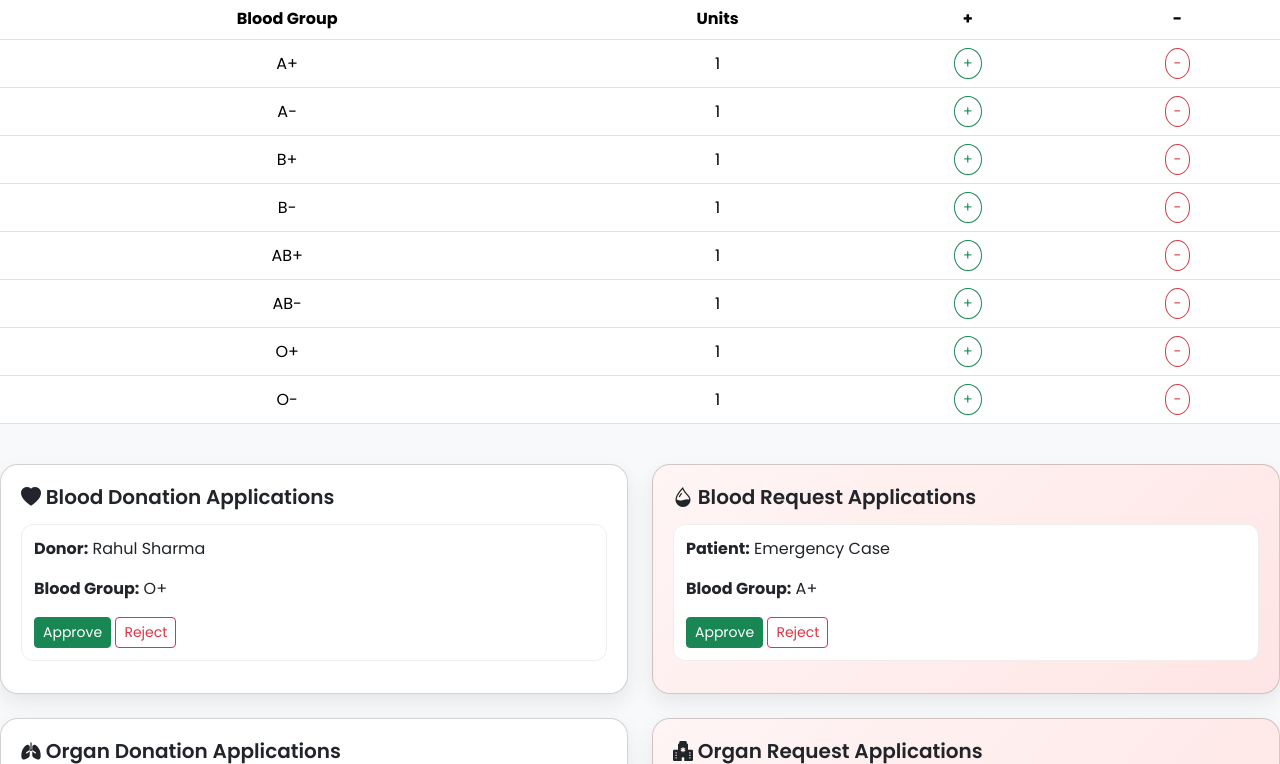
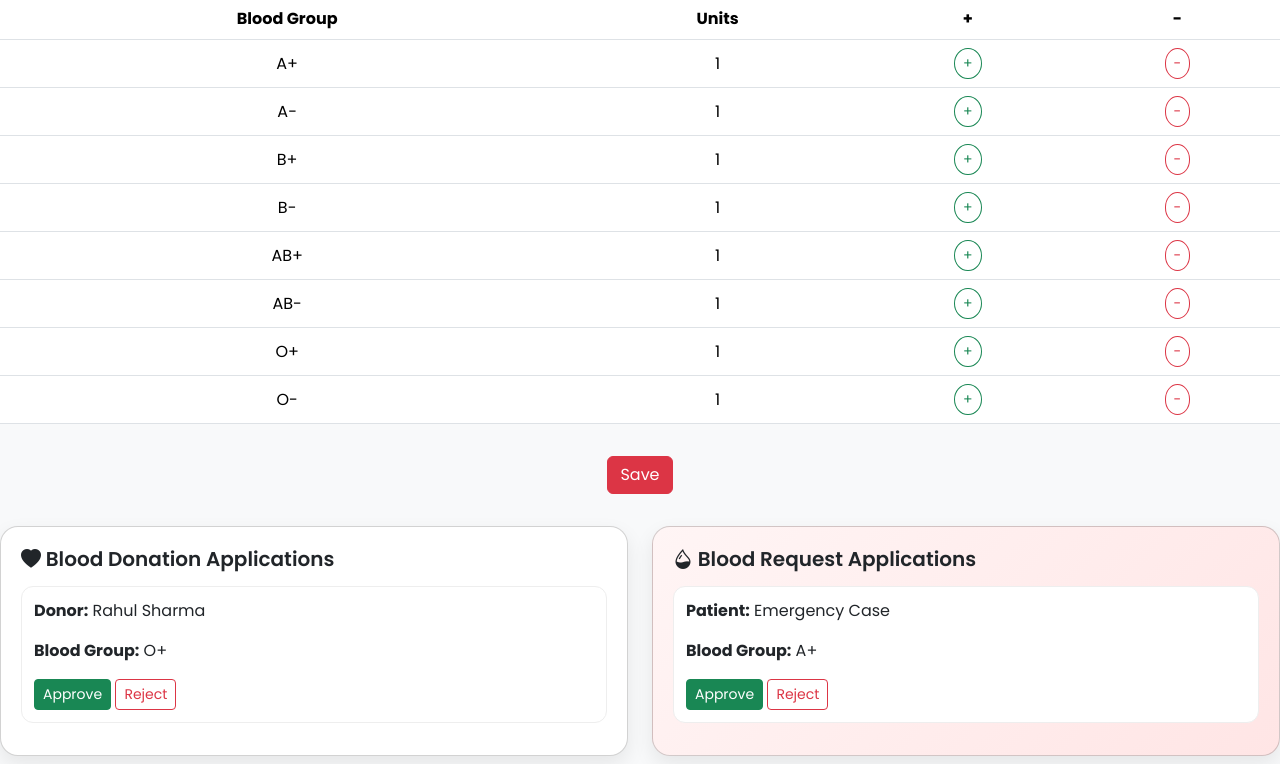
Before and after one commit to parthpetkar24/Projects, a Django app: page /hospital_dashboard/ in a window 1280 px wide. Shown: the part 329-1093 px from the top of the page. Run offline with Django 5.2, Linux system fonts and the light colour scheme; a user stored in the database is signed in; tables that the repository leaves empty hold one stand-in row (values such as "Sample post").

Commit message:
Hospital Dashboard changes

```diff
--- a/Blood_and_Organ_Donation_Finder/blood_and_organ_donation/home/views.py
+++ b/Blood_and_Organ_Donation_Finder/blood_and_organ_donation/home/views.py
@@ -333,7 +333,7 @@ def user_dashboard(request):
 def hospital_dashboard(request):
     profile=request.user.hospitalprofile
     if request.method=="POST":
-        profile.aplusunit=request.POST.get('aplusunit',profile.aplusunit)
+        profile.aplusunit=int(request.POST.get('aplusunit',profile.aplusunit))
         profile.aminusunit=request.POST.get('aminusunit',profile.aminusunit)
         profile.bplusunit=request.POST.get('bplusunit',profile.bplusunit)
         profile.bminusunit=request.POST.get('bminusunit',profile.bminusunit)
--- a/Blood_and_Organ_Donation_Finder/blood_and_organ_donation/templates/hospital_dashboard.html
+++ b/Blood_and_Organ_Donation_Finder/blood_and_organ_donation/templates/hospital_dashboard.html
@@ -30,135 +30,137 @@
   <tbody>
     <tr>
       <td>A+</td>
-      <td id="Aplus">{{user.hospitalprofile.aplusunit}}</td>
+      <td id="aplus_display">{{user.hospitalprofile.aplusunit}}</td>
       <input type="hidden" name="aplusunit"  id="aplus_store" value="{{ user.hospitalprofile.aplusunit }}">
 
       <td>
-        <button  type="button" class="btn btn-sm btn-outline-success" onclick="increaseUnit('Aplus')">
+        <button  type="button" class="btn btn-sm btn-outline-success" onclick="increaseUnit('aplus')">
           +
         </button>
       </td>
       <td>
-        <button type="button" class="btn btn-sm btn-outline-danger" onclick="decreaseUnit('Aplus')">
+        <button type="button" class="btn btn-sm btn-outline-danger" onclick="decreaseUnit('aplus')">
           -
         </button>
       </td>
     </tr>
+        <tr>
+      <td>A-</td>
+      <td id="aminus_display">{{user.hospitalprofile.aminusunit}}</td>
+      <input type="hidden" name="aminusunit"  id="aminus_store" value="{{ user.hospitalprofile.aminusunit }}">
 
-    <tr>
-      <td>A-</td>
-      <td id="A-" name="aminusunit">{{user.hospitalprofile.aminusunit}}</td>
       <td>
-        <button class="btn btn-sm btn-outline-success"
-                onclick="increaseUnit('A-')">
+        <button  type="button" class="btn btn-sm btn-outline-success" onclick="increaseUnit('aminus')">
           +
         </button>
       </td>
       <td>
-        <button class="btn btn-sm btn-outline-danger"
-                onclick="decreaseUnit('A-')">
+        <button type="button" class="btn btn-sm btn-outline-danger" onclick="decreaseUnit('aminus')">
           -
         </button>
       </td>
     </tr>
-    <tr>
+        <tr>
       <td>B+</td>
-      <td id="B+" name="bplusunit">{{user.hospitalprofile.bplusunit}}</td>
+      <td id="bplus_display">{{user.hospitalprofile.bplusunit}}</td>
+      <input type="hidden" name="bplusunit"  id="bplus_store" value="{{ user.hospitalprofile.bplusunit }}">
+
       <td>
-        <button class="btn btn-sm btn-outline-success"
-                onclick="increaseUnit('B+')">
+        <button  type="button" class="btn btn-sm btn-outline-success" onclick="increaseUnit('bplus')">
           +
         </button>
       </td>
       <td>
-        <button class="btn btn-sm btn-outline-danger"
-                onclick="decreaseUnit('B+')">
+        <button type="button" class="btn btn-sm btn-outline-danger" onclick="decreaseUnit('bplus')">
           -
         </button>
       </td>
     </tr>
-    <tr>
+        <tr>
       <td>B-</td>
-      <td id="B-" name="bminusunit">{{user.hospitalprofile.bminusunit}}</td>
+      <td id="bminus_display">{{user.hospitalprofile.aplusunit}}</td>
+      <input type="hidden" name="bminusunit"  id="bminus_store" value="{{ user.hospitalprofile.bminusunit }}">
+
       <td>
-        <button class="btn btn-sm btn-outline-success"
-                onclick="increaseUnit('B-')">
+        <button  type="button" class="btn btn-sm btn-outline-success" onclick="increaseUnit('bminus')">
           +
         </button>
       </td>
       <td>
-        <button class="btn btn-sm btn-outline-danger"
-                onclick="decreaseUnit('B-')">
+        <button type="button" class="btn btn-sm btn-outline-danger" onclick="decreaseUnit('bminus')">
           -
         </button>
       </td>
     </tr>
-    <tr>
+        <tr>
       <td>AB+</td>
-      <td id="AB+" name="abplusunit">{{user.hospitalprofile.abplusunit}}</td>
+      <td id="abplus_display">{{user.hospitalprofile.abplusunit}}</td>
+      <input type="hidden" name="abplusunit"  id="abplus_store" value="{{ user.hospitalprofile.abplusunit }}">
+
       <td>
-        <button class="btn btn-sm btn-outline-success"
-                onclick="increaseUnit('AB+')">
+        <button  type="button" class="btn btn-sm btn-outline-success" onclick="increaseUnit('abplus')">
           +
         </button>
       </td>
       <td>
-        <button class="btn btn-sm btn-outline-danger"
-                onclick="decreaseUnit('AB+')">
+        <button type="button" class="btn btn-sm btn-outline-danger" onclick="decreaseUnit('abplus')">
           -
         </button>
       </td>
     </tr>
     <tr>
       <td>AB-</td>
-      <td id="AB-" name="abminusunit">{{user.hospitalprofile.abminusunit}}</td>
+      <td id="abminus_display">{{user.hospitalprofile.abminusunit}}</td>
+      <input type="hidden" name="abminusunit"  id="abminus_store" value="{{ user.hospitalprofile.abminusunit }}">
+
       <td>
-        <button class="btn btn-sm btn-outline-success"
-                onclick="increaseUnit('AB-')">
+        <button  type="button" class="btn btn-sm btn-outline-success" onclick="increaseUnit('abminus')">
           +
         </button>
       </td>
       <td>
-        <button class="btn btn-sm btn-outline-danger"
-                onclick="decreaseUnit('AB-')">
+        <button type="button" class="btn btn-sm btn-outline-danger" onclick="decreaseUnit('abminus')">
           -
         </button>
       </td>
-    </tr>
-    <tr>
+    </tr><tr>
       <td>O+</td>
-      <td id="O+" name="oplusunit">{{user.hospitalprofile.oplusunit}}</td>
+      <td id="oplus_display">{{user.hospitalprofile.oplusunit}}</td>
+      <input type="hidden" name="oplusunit"  id="oplus_store" value="{{ user.hospitalprofile.oplusunit }}">
+
       <td>
-        <button class="btn btn-sm btn-outline-success"
-                onclick="increaseUnit('O+')">
+        <button  type="button" class="btn btn-sm btn-outline-success" onclick="increaseUnit('oplus')">
           +
         </button>
       </td>
       <td>
-        <button class="btn btn-sm btn-outline-danger"
-                onclick="decreaseUnit('O+')">
+        <button type="button" class="btn btn-sm btn-outline-danger" onclick="decreaseUnit('oplus')">
           -
         </button>
       </td>
-    </tr>
-    <tr>
+    </tr><tr>
       <td>O-</td>
-      <td id="O-" name="ominusunit">{{user.hospitalprofile.ominusunit}}</td>
+      <td id="ominus_display">{{user.hospitalprofile.ominusunit}}</td>
+      <input type="hidden" name="ominusunit"  id="ominus_store" value="{{ user.hospitalprofile.ominusunit }}">
+
       <td>
-        <button class="btn btn-sm btn-outline-success"
-                onclick="increaseUnit('O-')">
+        <button  type="button" class="btn btn-sm btn-outline-success" onclick="increaseUnit('ominus')">
           +
         </button>
       </td>
       <td>
-        <button class="btn btn-sm btn-outline-danger"
-                onclick="decreaseUnit('O-')">
+        <button type="button" class="btn btn-sm btn-outline-danger" onclick="decreaseUnit('ominus')">
           -
         </button>
       </td>
     </tr>
   </tbody>
 </table>
+<div class="text-center">
+  <button type="submit" class="btn btn-danger mt-3">
+    Save
+  </button>
+</div>
 </form>
 
 <div class="row g-4 mt-2">
```
Also changed, not shown: Blood_and_Organ_Donation_Finder/blood_and_organ_donation/static/hospital_dashboard.js (+17 -12 lines).
